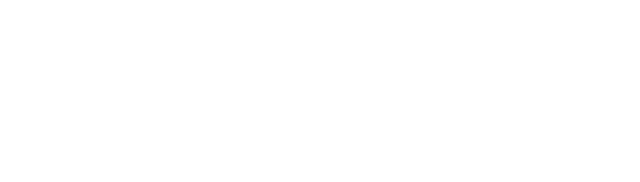
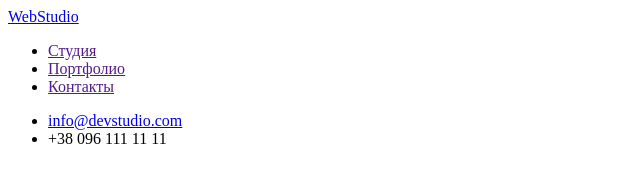
Before and after one commit to SychTim/goit-markup-hw-01, a plain HTML site: page index.html in a window 1280 px wide. Shown: the whole page, without its empty margins (0-640 px from the left). Drawn offline with Linux system fonts and the light colour scheme.

Commit message:
Добавляет хедер

```diff
--- a/index.html
+++ b/index.html
@@ -6,7 +6,18 @@
 
 <body>
     <header>
-
+        <a href="./">WebStudio</a>
+        <nav>
+            <ul>
+                <li><a href="">Студия</a></li>
+                <li><a href="">Портфолио</a></li>
+                <li><a href="">Контакты</a></li>
+            </ul>
+        </nav>
+        <ul>
+            <li><a href="mailto:info@devstudio.com">info@devstudio.com</a></li>
+            <li><a href="tel:+380961111111"></a>+38 096 111 11 11</li>
+        </ul>
     </header>
 
     <main>
```
